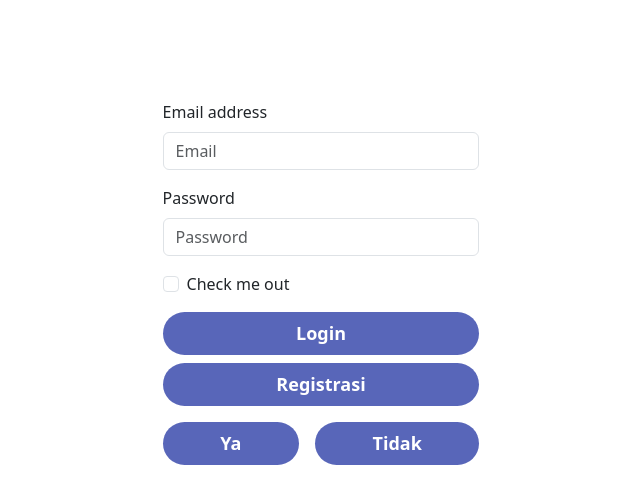
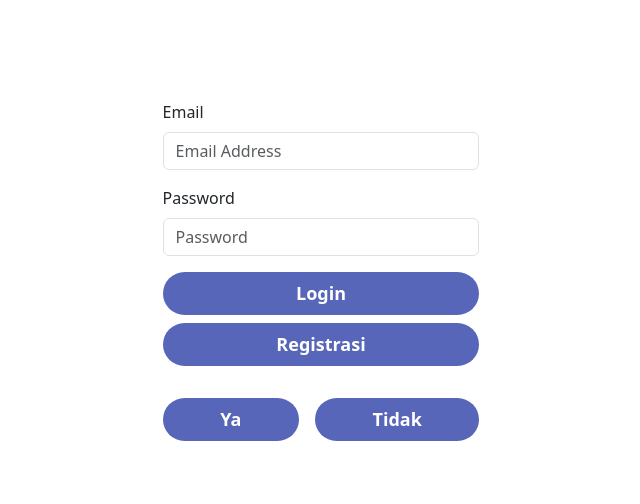
Before and after one commit to ikhbaldwiyantoro/vite-boilerplate, a React (Vite) app: page / in a window 1280 px wide. Shown: the top 504 px of the page, without its empty margins (319-959 px from the left). Built offline with nearby package versions, Linux system fonts and the light colour scheme.

Commit message:
create input form component

```diff
--- /dev/null
+++ b/src/components/Input/index.jsx
@@ -0,0 +1,13 @@
+import React from "react";
+import { Form } from "react-bootstrap";
+
+const Input = ({ label, value, placeholder, type }) => {
+  return (
+    <Form.Group>
+      <Form.Label>{label}</Form.Label>
+      <Form.Control type={type} value={value} placeholder={placeholder} />
+    </Form.Group>
+  );
+};
+
+export default Input;
--- a/src/pages/home/index.jsx
+++ b/src/pages/home/index.jsx
@@ -1,23 +1,16 @@
-import Button from "react-bootstrap/Button";
 import Form from "react-bootstrap/Form";
 import VariantsExample from "../../components/Button";
+import Input from "../../components/Input";
+import { Stack } from "react-bootstrap";
 
 function Home() {
   return (
     <Form>
-      <Form.Group className="mb-3" controlId="formBasicEmail">
-        <Form.Label>Email address</Form.Label>
-        <Form.Control type="email" placeholder="Email" />
-      </Form.Group>
-
-      <Form.Group className="mb-3" controlId="formBasicPassword">
-        <Form.Label>Password</Form.Label>
-        <Form.Control type="password" placeholder="Password" />
-      </Form.Group>
-      <Form.Group className="mb-3" controlId="formBasicCheckbox">
-        <Form.Check type="checkbox" label="Check me out" />
-      </Form.Group>
-      <VariantsExample />
+      <Stack gap={3}>
+        <Input label="Email" type="email" placeholder="Email Address" />
+        <Input label="Password" type="password" placeholder="Password" />
+        <VariantsExample />
+      </Stack>
     </Form>
   );
 }
```
